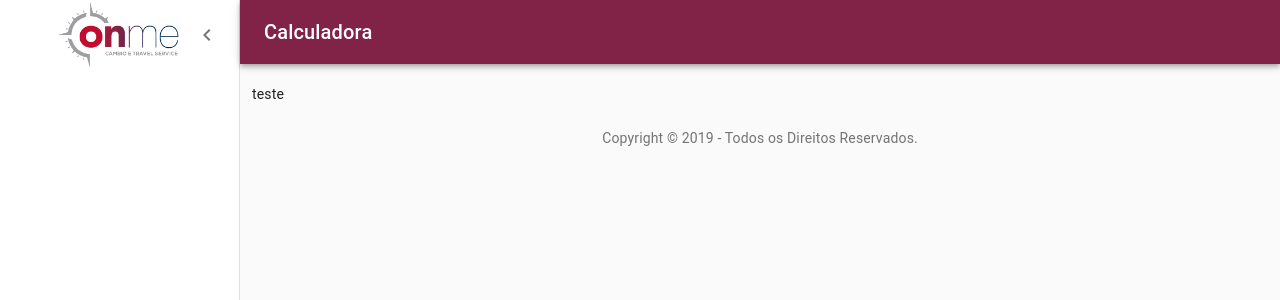
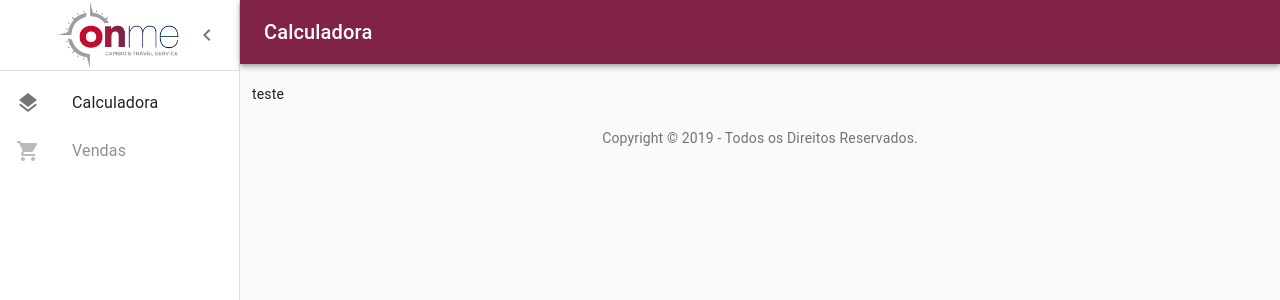
Before and after one commit to caiobatis/onme-dashboard-client, a React app: page /calculadora in a window 1280 px wide. Shown: the top 300 px of the page. Built offline with nearby package versions, Linux system fonts and the light colour scheme; what redux-multi would draw is missing.

Commit message:
page login and calculator

```diff
--- a/src/components/DefaultLayout/LoggedLayout.jsx
+++ b/src/components/DefaultLayout/LoggedLayout.jsx
@@ -12,6 +12,11 @@ import Grid from '@material-ui/core/Grid';
 import MenuIcon from '@material-ui/icons/Menu';
 import ChevronLeftIcon from '@material-ui/icons/ChevronLeft';
 import Logo from '../Logo/Logo'
+import { mainItems, secondaryItems } from '../MenuBar/MenuBar'
+import Divider from '@material-ui/core/Divider';
+import List from '@material-ui/core/List';
+
+
 
 function MadeWithLove() {
   return (
@@ -151,6 +156,9 @@ const LoggedLayout = props => {
             <ChevronLeftIcon />
           </IconButton>
         </div>
+
+        <Divider />
+        <List>{mainItems}</List>
       </Drawer>
       <main className={classes.content}>
         <div className={classes.appBarSpacer} />
--- /dev/null
+++ b/src/components/MenuBar/MenuBar.jsx
@@ -0,0 +1,63 @@
+import React from 'react';
+import ListItem from '@material-ui/core/ListItem';
+import ListItemIcon from '@material-ui/core/ListItemIcon';
+import ListItemText from '@material-ui/core/ListItemText';
+import ListSubheader from '@material-ui/core/ListSubheader';
+import DashboardIcon from '@material-ui/icons/Dashboard';
+import ShoppingCartIcon from '@material-ui/icons/ShoppingCart';
+import PeopleIcon from '@material-ui/icons/People';
+import BarChartIcon from '@material-ui/icons/BarChart';
+import LayersIcon from '@material-ui/icons/Layers';
+import AssignmentIcon from '@material-ui/icons/Assignment';
+import Link from '../Link/Link';
+
+export const mainItems = (
+  <div>
+    <ListItem button>
+      <ListItemIcon>
+        <LayersIcon />
+      </ListItemIcon>
+      <ListItemText primary="Calculadora" />
+    </ListItem>
+    <ListItem disabled button>
+      <ListItemIcon>
+        <ShoppingCartIcon />
+      </ListItemIcon>
+      <ListItemText primary="Vendas" />
+    </ListItem>
+    {/* <ListItem button>
+      <ListItemIcon>
+        <PeopleIcon />
+      </ListItemIcon>
+      <ListItemText primary="Customers" />
+    </ListItem>
+    <ListItem button>
+      <ListItemIcon>
+        <BarChartIcon />
+      </ListItemIcon>
+      <ListItemText primary="Reports" />
+    </ListItem>
+    <ListItem button>
+      <ListItemIcon>
+        <LayersIcon />
+      </ListItemIcon>
+      <ListItemText primary="Integrations" />
+    </ListItem> */}
+  </div>
+);
+
+export const secondaryItems = (
+  <div>
+    <ListSubheader inset>Links úteis</ListSubheader>
+    <ListItem button>
+      <Link
+        to="/"
+        >
+          <ListItemIcon>
+            <AssignmentIcon />
+          </ListItemIcon>
+          <ListItemText primary="Site Onme" />
+      </Link>
+    </ListItem>
+  </div>
+);
```
